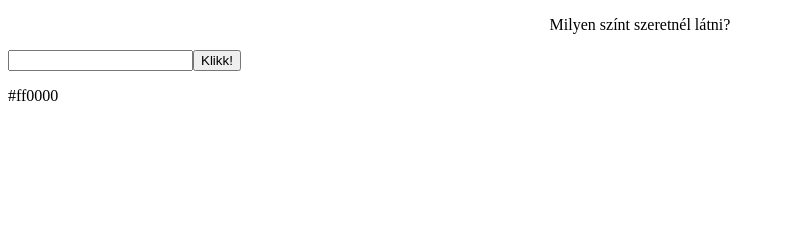
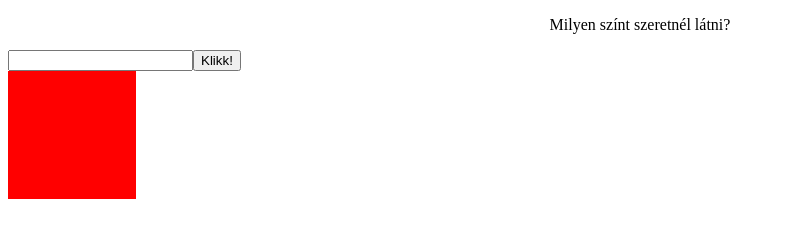
Before and after one commit to ZsigaBiga/Mini-proj, a plain HTML site: page index.html in a window 1280 px wide. Both pictures are taken after a click on the button "Klikk!". Shown: the whole page, without its empty margins (0-785 px from the left). Drawn offline with Linux system fonts and the light colour scheme.

Commit message:
Final-touches

```diff
--- a/code.js
+++ b/code.js
@@ -3,18 +3,26 @@
 function atmenet() {
 
 	let szam = document.getElementById('beszam').value;
+	var r, g, b = 0;
 
-	var r, g, b = 0;
-	if(szam < 50) {
-		r = 255;
-		g = Math.round(5.1 * szam);
+	if(szam <= 499){
+		r = 255
+		g = Math.round(szam * 0.1 * 2.55);
 	}
 	else {
-		g = 255;
-		r = Math.round(510 - 5.10 * szam);
+		r = 255;
+		g = Math.round(szam * 0.1 * 2.55);
 	}
-	var h = r * 0x10000 + g * 0x100 + b * 0x1;
+	//Megvan az rgb kód
 
-	console.log(beszam);
-	return document.getElementById('szin').innerHTML += '#' + ('000000' + h.toString(16)).slice(-6);
+	console.log(r);
+	console.log(g);
+	console.log(b);
+
+	var h = r * 0x10000 + g * 0x100 + b * 0x1; //hex konvertálás
+
+	var vegSzin = '#' + ('000000' + h.toString(16)).slice(-6); //Színkód betöltése
+	console.log(vegSzin);
+
+	document.getElementById('negyZet').style.backgroundColor = vegSzin;
 }
--- a/index.html
+++ b/index.html
@@ -11,7 +11,7 @@
 
     <p align="center">Milyen színt szeretnél látni?</p>
     <input id="beszam" type="number"><button onclick="atmenet()">Klikk!</button>
-    <p id="szin"></p>
+    <div class="negyzet" id="negyZet"></div>
 
 </body>
 </html>
--- a/style.css
+++ b/style.css
@@ -1,4 +1,6 @@
-.mozgo {
-    text-decoration: underline;
-    margin-top: 256px;
+.negyzet {
+    margin: auto 0px;
+
+    width: 128px;
+    height: 128px;
 }
```
